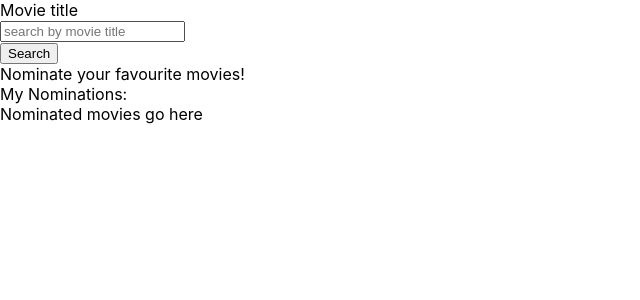
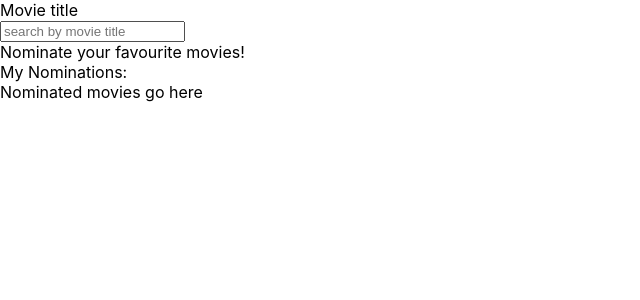
Before and after one commit to NatalieSokolova/the-shoppies, a React (Create React App) app: page / in a window 1280 px wide. Shown: the top 300 px of the page, without its empty margins (0-640 px from the left). Built offline with nearby package versions, Linux system fonts and the light colour scheme.

Commit message:
removes handleSubmit function and btn and searches live

```diff
--- a/src/components/SearchBar.jsx
+++ b/src/components/SearchBar.jsx
@@ -4,33 +4,38 @@ import getMovies from "../apis/useApiData";
 // import { SearchOutlined } from "@ant-design/icons";
 
 export default function SearchBar({ movieList, setMovieList }) {
-  const [form] = Form.useForm();
+  // const [form] = Form.useForm();
 
   const [movieTitle, setMovieTitle] = useState("");
 
   const handleInputChange = (event) => {
+    event.preventDefault();
+
     const target = event.target;
-    const value = target.value;
+    const title = target.value;
 
-    setMovieTitle(value);
-  };
+    setMovieTitle(title);
 
-  const handleSubmit = (event) => {
-    event.preventDefault();
-    getMovies(movieTitle)
+    getMovies(title)
       .then((result) => {
         // console.log("RESULT: ", result);
         setMovieList(result);
-        form.resetFields();
+        // form.resetFields();
       })
       .catch((error) => {
         console.log(error);
       });
+    console.log("movieTitle: ", title);
+    console.log("movieList: ", movieList);
   };
 
   return (
     <div>
-      <Form form={form} name="basic" initialValues={{ remember: true }}>
+      <Form
+        // form={form}
+        name="basic"
+        initialValues={{ remember: true }}
+      >
         <Form.Item
           label="Movie title"
           name="movieTitle"
@@ -41,12 +46,6 @@ export default function SearchBar({ movieList, setMovieList }) {
             onChange={handleInputChange}
           />
         </Form.Item>
-
-        <Form.Item>
-          <Button onClick={handleSubmit} type="primary" htmlType="submit">
-            Search
-          </Button>
-        </Form.Item>
       </Form>
     </div>
   );
```
Also changed, not shown: 1 other file (tests, documents, lock files or other folders).
